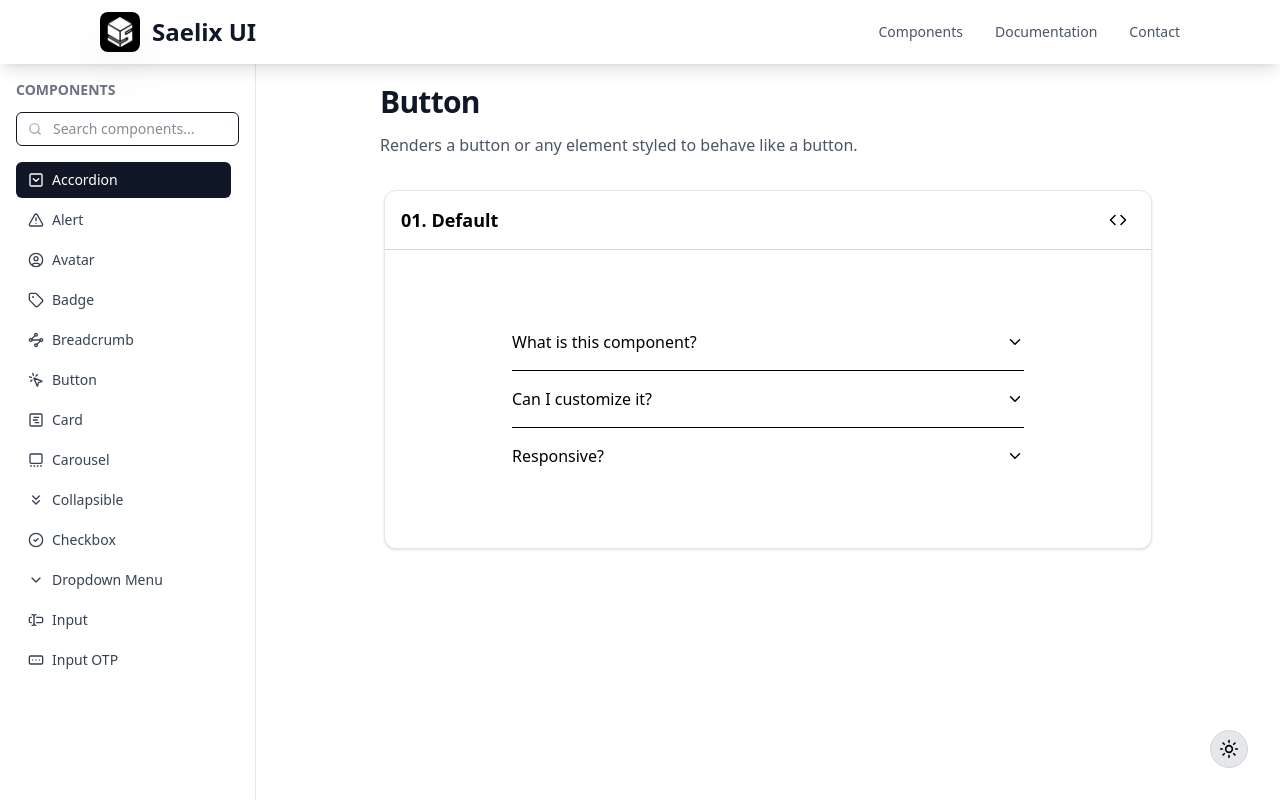
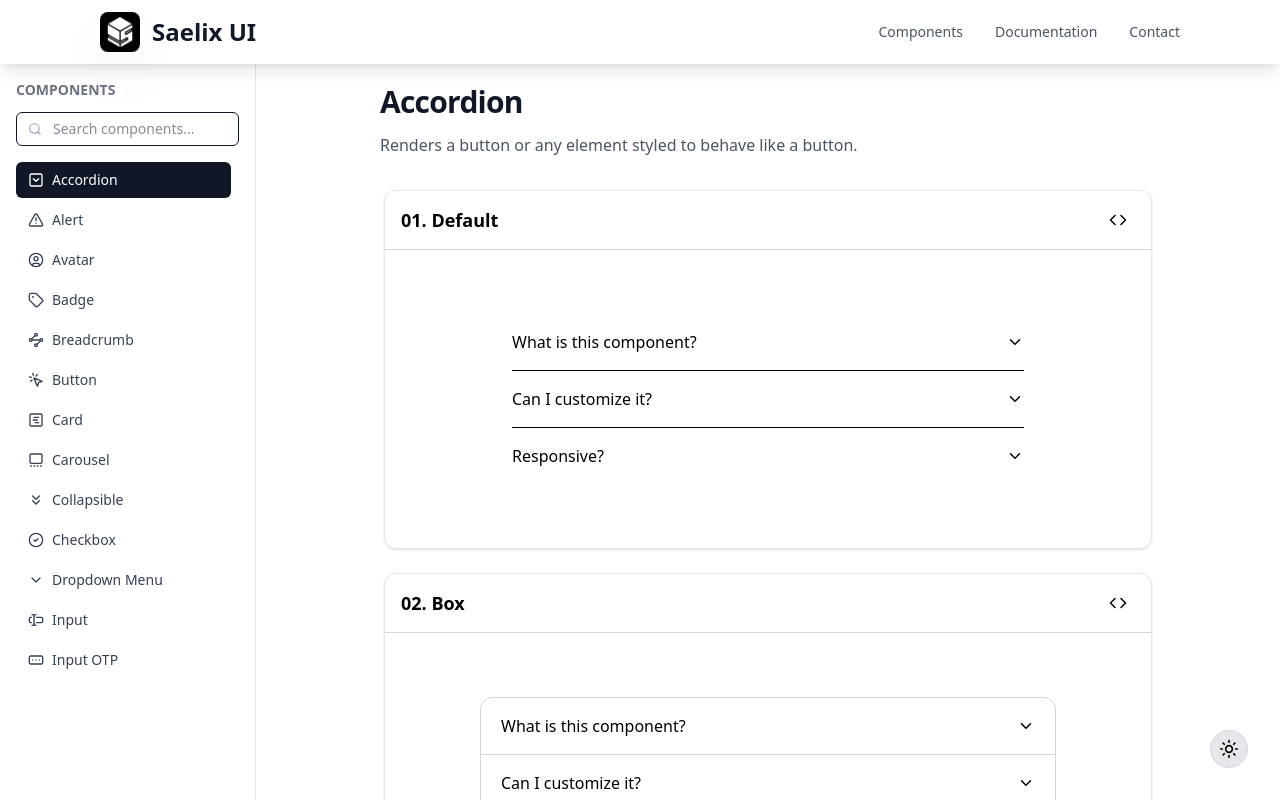
Before and after one commit to Jeet000001/saelixui, a Next.js app: page /components/accordion in a window 1280 px wide. Built offline with nearby package versions, Linux system fonts and the light colour scheme.

Commit message:
Add box accordion component add

```diff
--- /dev/null
+++ b/Components/Accordion/BoxAccordion.tsx
@@ -0,0 +1,75 @@
+"use client";
+import { useState } from "react";
+import { ChevronDown } from "lucide-react";
+
+type AccordionItem = {
+  title: string;
+  content: string;
+};
+
+type AccordionProps = {
+  items: AccordionItem[];
+  allowMultiple?: boolean;
+};
+
+export const BoxAccordion = ({ items, allowMultiple = false }: AccordionProps) => {
+  const [openIndex, setOpenIndex] = useState<number | null>(null);
+  const [openMulti, setOpenMulti] = useState<number[]>([]);
+
+  const toggleItem = (index: number) => {
+    if (allowMultiple) {
+      setOpenMulti((prev) =>
+        prev.includes(index)
+          ? prev.filter((i) => i !== index)
+          : [...prev, index]
+      );
+    } else {
+      setOpenIndex(openIndex === index ? null : index);
+    }
+  };
+
+  const isOpen = (index: number) => {
+    return allowMultiple ? openMulti.includes(index) : openIndex === index;
+  };
+
+  return (
+    <div className="w-full max-w-xl mx-auto border border-gray-300 dark:border-gray-800 rounded-xl overflow-hidden">
+      {items.map((item, index) => {
+        const open = isOpen(index);
+
+        return (
+          <div key={index} className="border-b border-gray-300 dark:border-gray-800 last:border-none">
+            {/* Header */}
+            <button
+              onClick={() => toggleItem(index)}
+              className="w-full flex justify-between items-center px-5 py-4 text-left font-medium hover:bg-gray-50 dark:hover:bg-gray-700 transition"
+              aria-expanded={open}
+            >
+              {item.title}
+
+              <ChevronDown
+                className={`transition-transform duration-300 ${
+                  open ? "rotate-180" : ""
+                }`}
+                size={18}
+              />
+            </button>
+
+            {/* Content */}
+            <div
+              className={`grid transition-all duration-300 ease-in-out ${
+                open ? "grid-rows-[1fr] opacity-100" : "grid-rows-[0fr] opacity-0"
+              }`}
+            >
+              <div className="overflow-hidden">
+                <div className="px-5 pb-4 text-sm text-gray-600 dark:text-gray-300">
+                  {item.content}
+                </div>
+              </div>
+            </div>
+          </div>
+        );
+      })}
+    </div>
+  );
+};
--- a/app/components/accordion/page.tsx
+++ b/app/components/accordion/page.tsx
@@ -1,3 +1,4 @@
+import { BoxAccordion } from "@/Components/Accordion/BoxAccordion";
 import { DefaultAccordion } from "@/Components/Accordion/DefaultAccordion";
 import ShowComponent from "@/Components/ShowComponent";
 
@@ -6,7 +7,7 @@ const accordion_page = () => {
     <div>
       <div className="ml-26 mb-5">
         <h1 className="text-3xl font-bold tracking-tight text-gray-900 dark:text-white">
-          Button
+          Accordion
         </h1>
 
         <p className="mt-3 text-base leading-relaxed text-gray-600 dark:text-gray-400 max-w-2xl">
@@ -88,6 +89,80 @@ export default defaultAccordion;
             ]}
           />
         </ShowComponent>
+        {/*  */}
+        <ShowComponent
+          ComponentName="02. Box"
+          installation="npx saelix-ui add box-accordion"
+          ComponentCodeTS={`import { Box_Accordion } from "@/components/ui/Box-accordion";
+
+const boxAccordion = () => {
+  return (
+    <Default_Accordion
+      items={[
+        {
+          title: "What is this component?",
+          content: "A reusable accordion to show and hide content sections.",
+        },
+        {
+          title: "Can I customize it?",
+          content: "Yes, fully customizable with Tailwind and your styles.",
+        },
+        {
+          title: "Responsive?",
+          content: "Works smoothly on mobile, tablet, and desktop.",
+        },
+      ]}
+    />
+  );
+};
+
+export default boxAccordion;
+`}
+          ComponentCodeJS={`import { Box_Accordion } from "./components/ui/Box-accordion";
+
+const boxAccordion = () => {
+  return (
+    <Box_Accordion
+      items={[
+        {
+          title: "What is this component?",
+          content: "A reusable accordion to show and hide content sections.",
+        },
+        {
+          title: "Can I customize it?",
+          content: "Yes, fully customizable with Tailwind and your styles.",
+        },
+        {
+          title: "Responsive?",
+          content: "Works smoothly on mobile, tablet, and desktop.",
+        },
+      ]}
+    />
+  );
+};
+
+export default boxAccordion;
+`}
+        >
+          <BoxAccordion
+            items={[
+              {
+                title: "What is this component?",
+                content:
+                  "A reusable accordion to show and hide content sections.",
+              },
+              {
+                title: "Can I customize it?",
+                content:
+                  "Yes, fully customizable with Tailwind and your styles.",
+              },
+              {
+                title: "Responsive?",
+                content: "Works smoothly on mobile, tablet, and desktop.",
+              },
+            ]}
+          />
+        </ShowComponent>
       </div>
     </div>
   );
```
